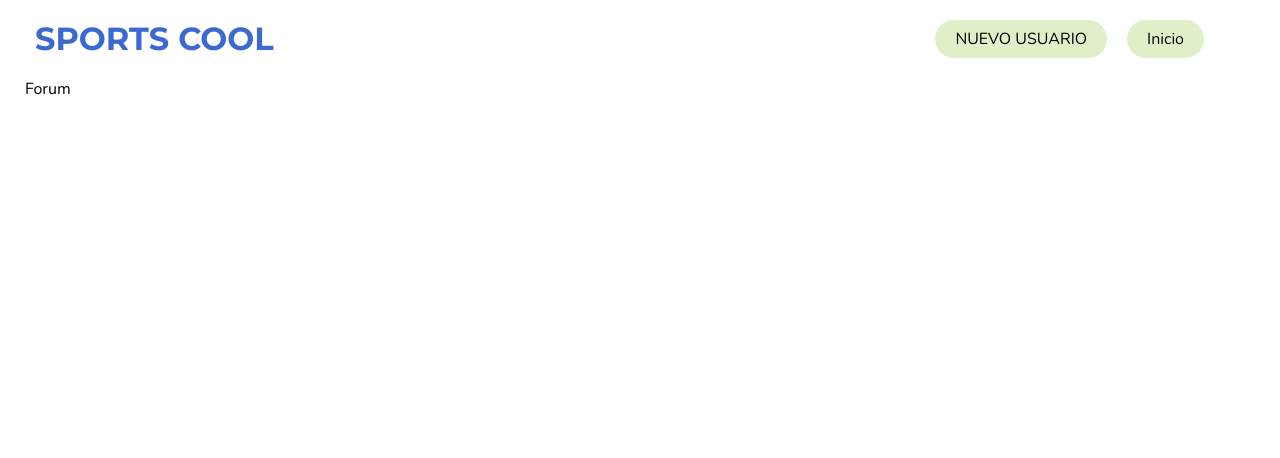
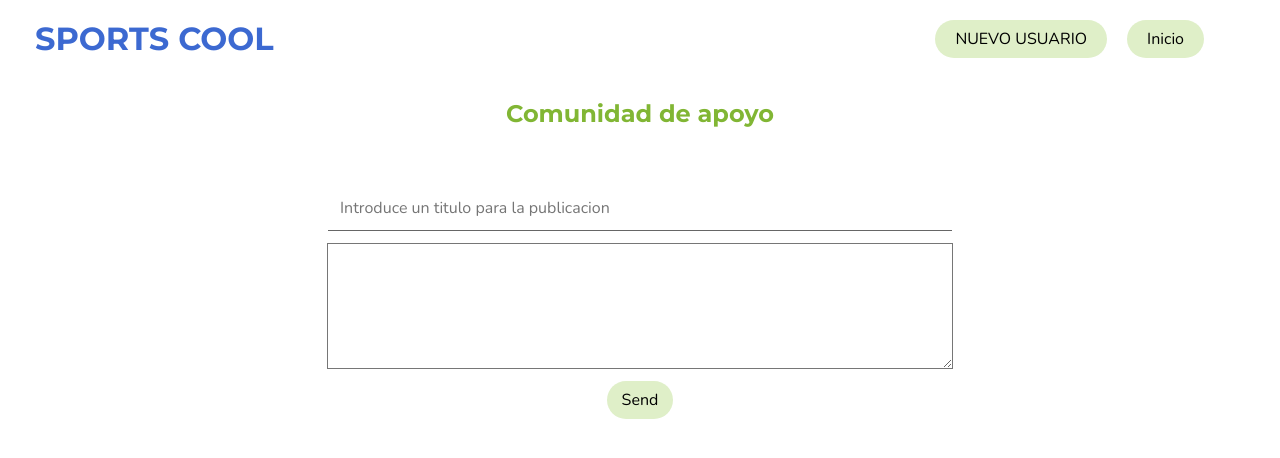
Before and after one commit to AdrianaCloud/desafiotripulaciones, a React (Create React App) app in the folder client/: page /foro in a window 1280 px wide. Shown: the top 458 px of the page. Built offline with nearby package versions, Linux system fonts and the light colour scheme; no server answers.

Commit message:
forum has styles, content and a axios post request

```diff
--- a/client/src/components/Header/NavBar/NavBar.jsx
+++ b/client/src/components/Header/NavBar/NavBar.jsx
@@ -5,6 +5,7 @@ const NavBar = ({ onCloseMenu }) => {
   return (
     <>
       <ul>
+        <li><Link to='/home' onClick={onCloseMenu}>Home</Link></li>
         <li><Link to='/miperfil' onClick={onCloseMenu}>Mi Perfil</Link></li>
         <li><Link to='/consejosseguridad' onClick={onCloseMenu}>Consejos seguridad</Link></li>
         <li><Link to='/pronostico' onClick={onCloseMenu}>Pronosticos meteorologicos</Link></li>
--- a/client/src/components/Main/Forum/Forum.jsx
+++ b/client/src/components/Main/Forum/Forum.jsx
@@ -1,7 +1,46 @@
 import React from "react";
+import { useState, useEffect } from "react";
+import axios from "axios";
 
 const Forum = () => {
-  return <div>Forum</div>;
+  const [publication, setPublication] = useState({});
+  useEffect(() => {
+    const completeProfile = async () => {
+      try {
+        const response = await axios.post('https://backend-app-hbpdfkrhla-ew.a.run.app/api/complete-profile', publication, {
+
+        });
+
+        console.log(response);
+      } catch (error) {
+        console.log(error);
+      }
+    }
+
+    completeProfile();
+  }, [publication])
+
+  const handlePublicationForm = (e) => {
+    e.preventDefault();
+    // este formulario manda los datos a la tabla de profile. Cual es la ruta?
+    //este boton redirecciona al componente myprofile
+    //guardo la informacion de cada valor de los inputs en useState?
+    const publication = {
+      "titulo": e.target.titulo.value,
+      "texto": e.target.texto.value,
+    }
+    setPublication(publication)
+  }
+  return <>
+    <section className="post-publication-form">
+      <h2>Comunidad de apoyo</h2>
+      <form action="" onSubmit={handlePublicationForm}>
+        <input name="titulo" type="text" placeholder="Introduce un titulo para la publicacion" />
+        <textarea name="texto" id="" cols="30" rows="5"></textarea>
+        <button type="submit">Send</button>
+      </form>
+    </section>
+  </>;
 };
 
 export default Forum;
--- a/client/src/components/Main/UserForm/UserForm.jsx
+++ b/client/src/components/Main/UserForm/UserForm.jsx
@@ -24,13 +24,9 @@ const UserForm = () => {
 
   useEffect(() => {
     const completeProfile = async () => {
-      const token = "4654s6ds5d54sd45sd54"
       try {
         const response = await axios.post('https://backend-app-hbpdfkrhla-ew.a.run.app/api/complete-profile', userData, {
-          headers: {
-            "Content-Type": "application/json",
-            Authorization: `Bearer ${token}`
-          }
+
         });
 
         console.log(response);
--- a/client/src/styles/components/_Forum.scss
+++ b/client/src/styles/components/_Forum.scss
@@ -1,2 +1,54 @@
+// Import your variables here
 @import '../utils/variables.scss';
 @import '../utils/mixings.scss';
+
+// Forum component styles
+.post-publication-form {
+    display: flex;
+    flex-direction: column;
+    align-items: center;
+    height: 100vh;
+
+    h2 {
+        color: $secondary-dark-color;
+        font-size: 24px;
+        margin-bottom: 20px;
+    }
+
+    form {
+        display: flex;
+        flex-direction: column;
+        align-items: center;
+        width: 80%;
+        max-width: 600px;
+        padding: 20px;
+        border-radius: 8px;
+
+
+        input,
+        textarea {
+            width: 100%;
+            padding: 12px;
+            margin-bottom: 12px;
+            font-size: 16px;
+            background-color: transparent;
+        }
+
+        textarea {
+            resize: vertical;
+            min-height: 100px;
+        }
+
+        .form-btn {
+            margin-top: 20px;
+            padding: 10px 20px;
+            background-color: $primary-color;
+            color: $neutral-white;
+            border: none;
+            border-radius: 4px;
+            cursor: pointer;
+            font-size: 16px;
+            transition: background-color 0.3s ease;
+        }
+    }
+}
--- a/client/src/styles/components/_Home.scss
+++ b/client/src/styles/components/_Home.scss
@@ -13,6 +13,7 @@ h1 {
 
 h2 {
     text-align: center;
+    font-family: $montserrat;
 }
 
 a {
--- a/client/src/styles/components/_NavBar.scss
+++ b/client/src/styles/components/_NavBar.scss
@@ -1,7 +1,9 @@
 @import '../utils/variables.scss';
 @import '../utils/mixings.scss';
 
-ul {}
+ul {
+    margin-bottom: 200px;
+}
 
 li {
     list-style: none;
--- a/client/src/styles/components/_UserForm.scss
+++ b/client/src/styles/components/_UserForm.scss
@@ -61,20 +61,14 @@
             select {
                 width: 100%;
                 min-width: 200px;
-                box-sizing: border-box;
-                /* Center the select elements horizontally */
             }
 
             input {
-                margin: $form-elements-margin;
                 min-width: 90%;
-                box-sizing: border-box;
             }
 
             .profile-btn {
-                margin: 40px 0px 100px;
                 min-width: 90%;
-                box-sizing: border-box;
             }
         }
     }
```
Also changed, not shown: client/src/components/Header/Header.css (deleted), client/src/components/Header/NavBar/NavBar.css (deleted), client/src/components/Main/Forum/Forum.css (deleted).
